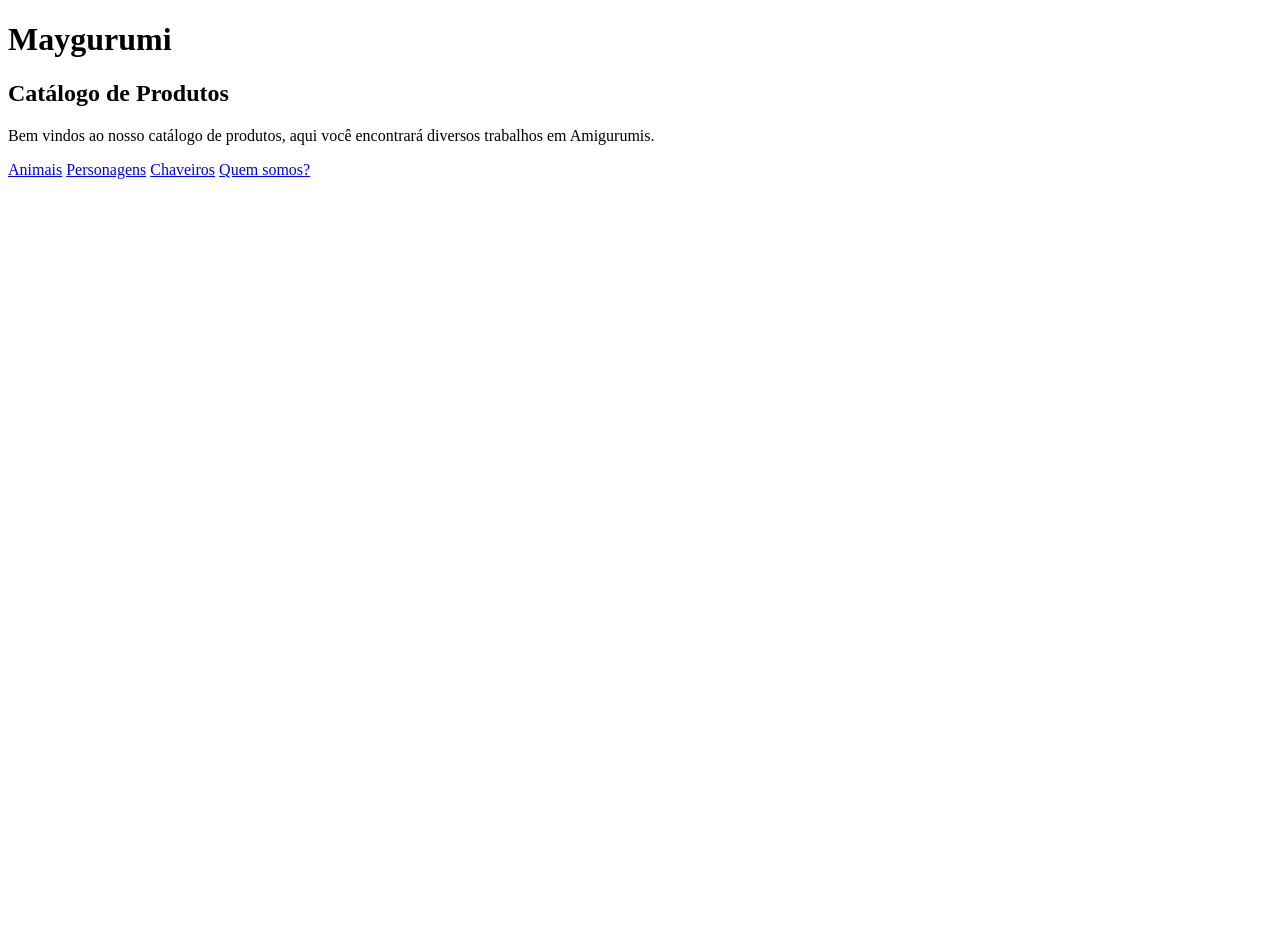
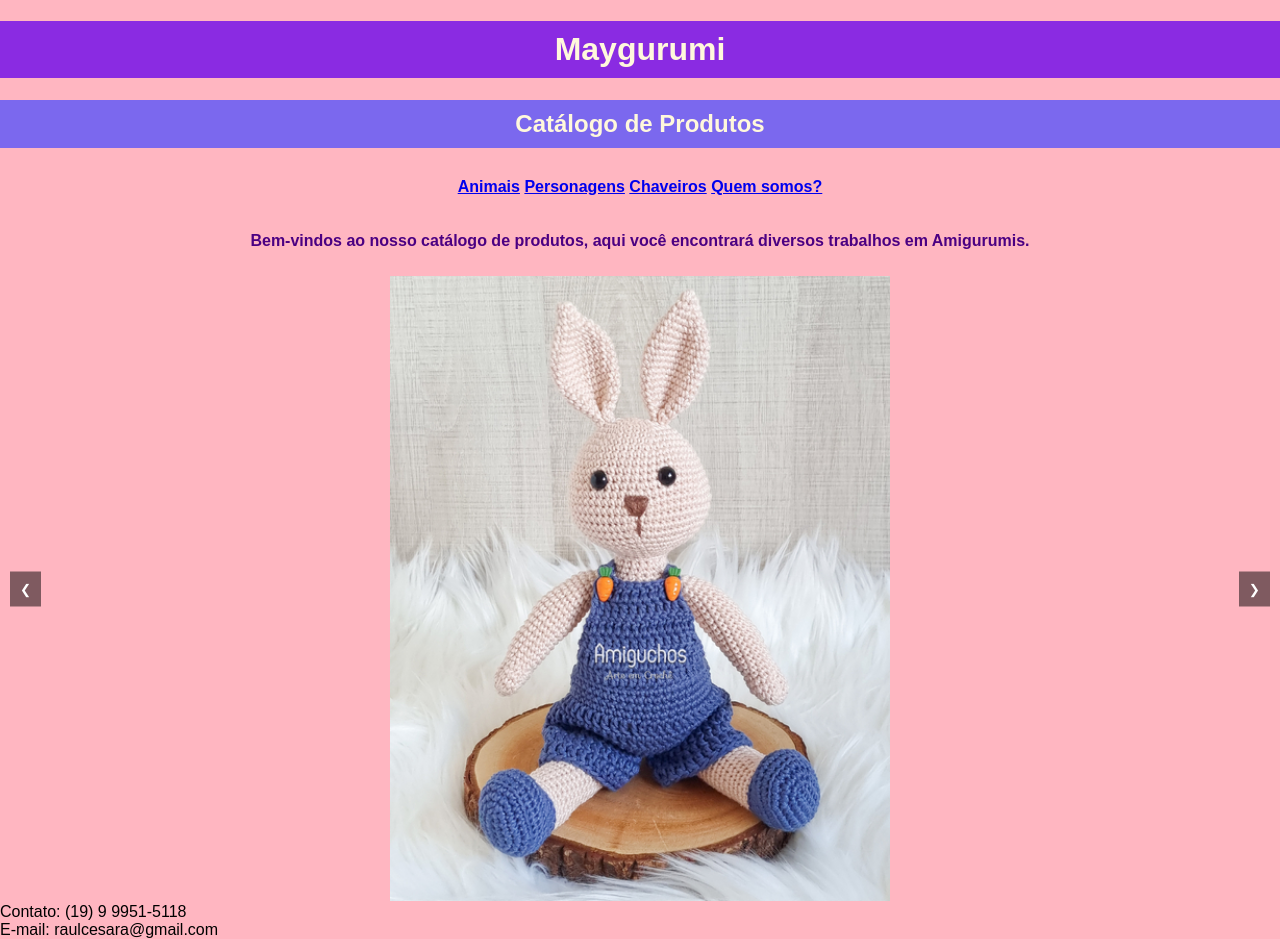
Before and after one commit to RaulAdolfo/catalogo, a plain HTML site: page index.html in a window 1280 px wide. Before the commit the page ends 800 px from the top, so only its background shows below. Drawn offline with Linux system fonts and the light colour scheme.

Commit message:
carrosel de imagens adicionado

```diff
--- a/index.css
+++ b/index.css
@@ -0,0 +1,83 @@
+* {
+    box-sizing: border-box;
+}
+
+body {
+    font-family: Arial, sans-serif;
+    margin: 0;
+    padding: 0;
+}
+
+.carousel-container {
+    position: relative;
+    max-width: 100%;
+    margin: auto;
+    overflow: hidden;
+}
+
+.carousel {
+    display: flex;
+    transition: transform 0.5s ease;
+}
+
+.carousel-item {
+    min-width: 100%;
+    transition: 0.5s ease;
+}
+
+.carousel-item img {
+    width: 100%;
+    max-width: 500px; /* Define a largura máxima para as imagens */
+    height: auto; /* Mantém a proporção da altura */
+    margin: 0 auto; /* Centraliza as imagens */
+    display: block;
+}
+
+.prev, .next {
+    position: absolute;
+    top: 50%;
+    transform: translateY(-50%);
+    background-color: rgba(0, 0, 0, 0.5);
+    color: white;
+    border: none;
+    padding: 10px;
+    cursor: pointer;
+}
+
+.prev {
+    left: 10px;
+}
+
+.next {
+    right: 10px;
+}
+
+body {
+    background-color:lightpink;
+}
+
+h1 {
+    color: cornsilk;
+    background-color: blueviolet;
+    padding: 10px;
+    text-align: center; /*centraliza o texto*/
+}
+
+h2 {
+    color: cornsilk;
+    background-color:mediumslateblue;
+    padding: 10px;
+    text-align: center; /*centraliza o texto*/
+}
+
+p {
+    color:indigo;
+    padding: 10px;
+    text-align: center; /*centraliza o texto*/
+    font-weight: bold;
+}
+
+a {
+    text-align: center; /*centraliza o texto*/
+    font-weight: bold;
+}
--- a/index.html
+++ b/index.html
@@ -2,17 +2,39 @@
 <html lang="pt-BR">
 <head>
     <meta charset="UTF-8">
-    <meta http-equiv="X-UA-Compatible" content="IE-edge">
-    <meta name="viewport" cotnent="width=device-width, inicial-scale=1.0">
+    <meta http-equiv="X-UA-Compatible" content="IE=edge">
+    <meta name="viewport" content="width=device-width, initial-scale=1.0">
     <title>Catálogo de Produtos</title>
+
+    <!-- Referência ao arquivo CSS externo -->
+    <link rel="stylesheet" href="index.css">
 </head>
 <body>
-<h1>Maygurumi</h1>
-<h2>Catálogo de Produtos</h2>
-<p>Bem vindos ao nosso catálogo de produtos, aqui você encontrará diversos trabalhos em Amigurumis.</p>
-<a href="#">Animais</a>
-<a href="#">Personagens</a>
-<a href="#">Chaveiros</a>
-<a href="#">Quem somos?</a>
+    <h1>Maygurumi</h1>
+    <h2>Catálogo de Produtos</h2>
+    <p> <a href="#">Animais</a>
+        <a href="#">Personagens</a>
+        <a href="#">Chaveiros</a>
+        <a href="#">Quem somos?</a>
+    </p>
+    <p>Bem-vindos ao nosso catálogo de produtos, aqui você encontrará diversos trabalhos em Amigurumis.</p>
+
+    <div class="carousel-container">
+        <div class="carousel">
+            <div class="carousel-item"><img src="imagens/coelho.jpg" alt="Imagem 1"></div>
+            <div class="carousel-item"><img src="imagens/urso-blusa.jpg" alt="Imagem 2"></div>
+            <div class="carousel-item"><img src="imagens/urso-jardineiro.jpg" alt="Imagem 3"></div>
+            <div class="carousel-item"><img src="imagens/urso-marrom.jpg" alt="Imagem 4"></div>
+        </div>
+        <button class="prev" onclick="plusSlides(-1)">&#10094;</button>
+        <button class="next" onclick="plusSlides(1)">&#10095;</button>
+    </div>
+
+    <!-- Referência ao arquivo JS externo -->
+    <script src="index.js"></script>
 </body>
+<footer>
+    Contato: (19) 9 9951-5118 <br>
+    E-mail: raulcesara@gmail.com
+</footer>
 </html>
--- a/index.js
+++ b/index.js
@@ -0,0 +1,22 @@
+let slideIndex = 0;
+const slides = document.querySelectorAll('.carousel-item');
+
+function showSlides(index) {
+    if (index >= slides.length) {
+        slideIndex = 0;
+    } else if (index < 0) {
+        slideIndex = slides.length - 1;
+    } else {
+        slideIndex = index;
+    }
+
+    document.querySelector('.carousel').style.transform = `translateX(-${slideIndex * 100}%)`;
+}
+
+function plusSlides(n) {
+    showSlides(slideIndex + n);
+}
+
+window.onload = function() {
+    showSlides(slideIndex);
+};
```
Also changed, not shown: imagens/coelho.jpg (added), imagens/urso-blusa.jpg (added), imagens/urso-jardineiro.jpg (added), imagens/urso-marrom.jpg (added).
